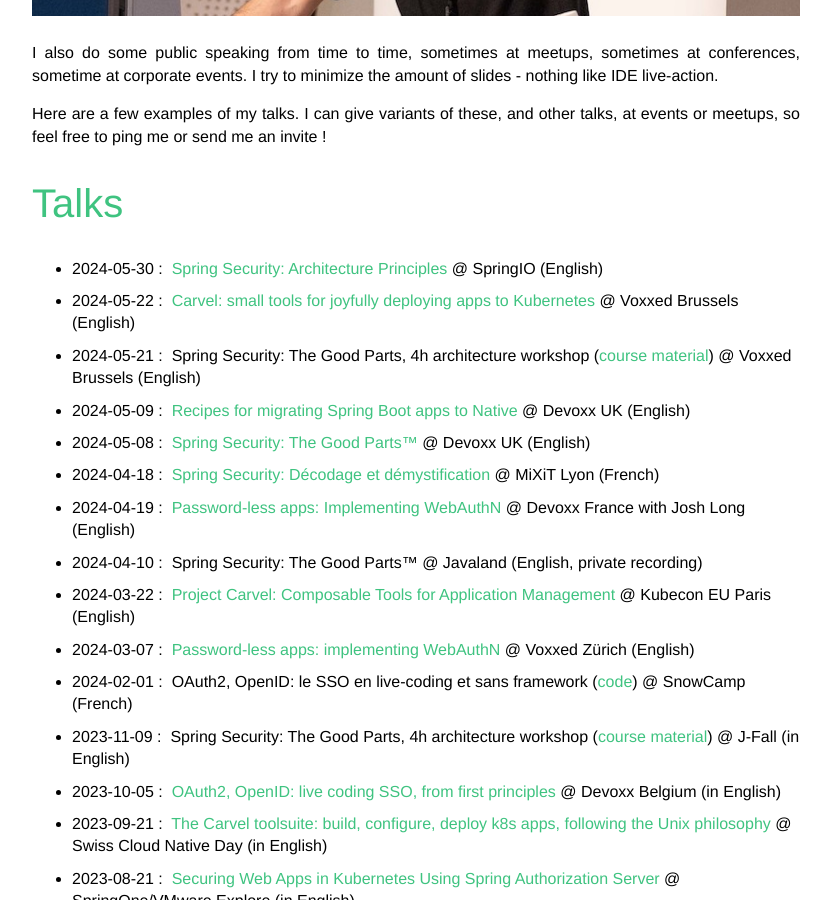
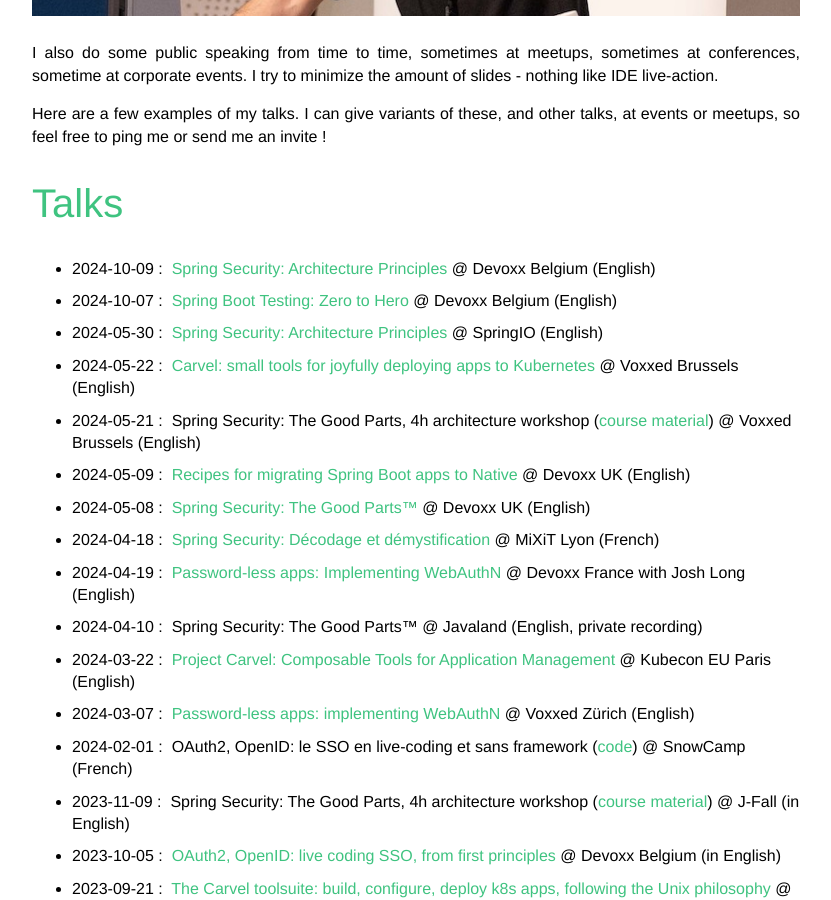
Before and after one commit to Kehrlann/kehrlann.github.io, a Jekyll site: the page built from talks.md, in a window 1280 px wide and 900 px high, scrolled down 564 px. Shown: the whole window, without its empty margins (224-1055 px from the left). Built offline with Jekyll 4.4.1, drawn with Linux system fonts in a browser that asks for light colours.

Commit message:
talks: add Devoxx BE talks

```diff
--- a/talks.md
+++ b/talks.md
@@ -22,6 +22,16 @@
 <h1>Talks</h1>
 
 <ul class="no-justify roomy-list">
+    <li>
+        <span>2024-10-09 :&nbsp;</span>
+        <a href="https://www.youtube.com/watch?v=yQC6LBSw2zs" target="_blank" rel="noopener">Spring Security: Architecture Principles</a>
+        <span>@ Devoxx Belgium (English)</span>
+    </li>
+    <li>
+        <span>2024-10-07 :&nbsp;</span>
+        <a href="https://www.youtube.com/watch?v=u5foQULTxHM" target="_blank" rel="noopener">Spring Boot Testing: Zero to Hero</a>
+        <span>@ Devoxx Belgium (English)</span>
+    </li>
     <li>
         <span>2024-05-30 :&nbsp;</span>
         <a href="https://www.youtube.com/watch?v=HyoLl3VcRFY" target="_blank" rel="noopener">Spring Security: Architecture Principles</a>
```
